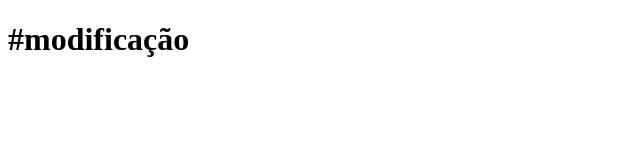
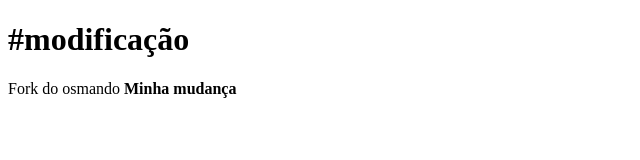
Before and after one commit to capeletti/teste01, a plain HTML site: page index.html in a window 1280 px wide. Shown: the whole page, without its empty margins (0-640 px from the left). Drawn offline with Linux system fonts and the light colour scheme.

Commit message:
mudanças do osmando

```diff
--- a/index.html
+++ b/index.html
@@ -8,5 +8,6 @@
 </head>
 <body>
     <h1>#modificação <arthur-caruso></h1>
+        <p>Fork do osmando <strong>Minha mudança</strong></p>
 </body>
 </html>
```
